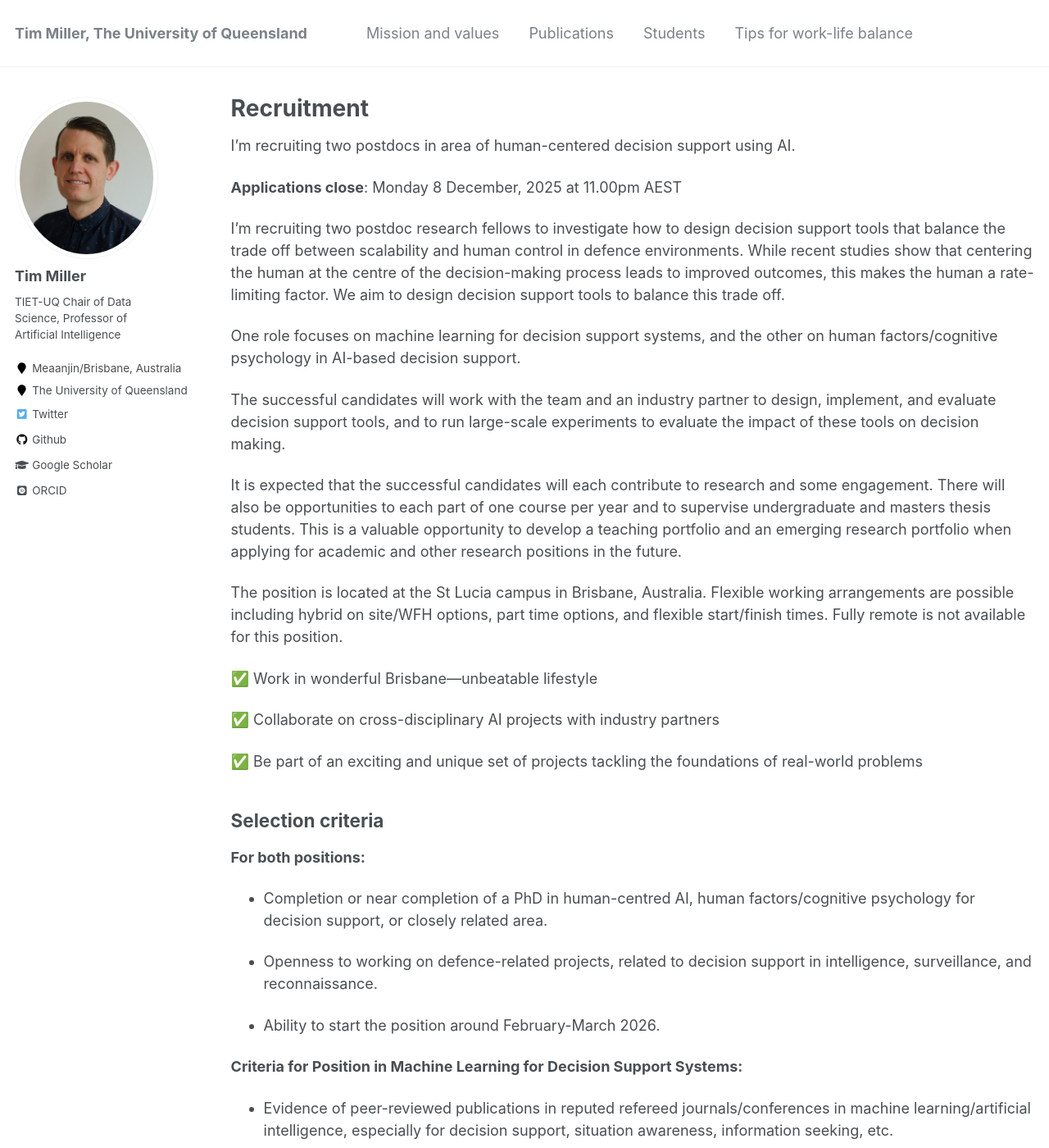
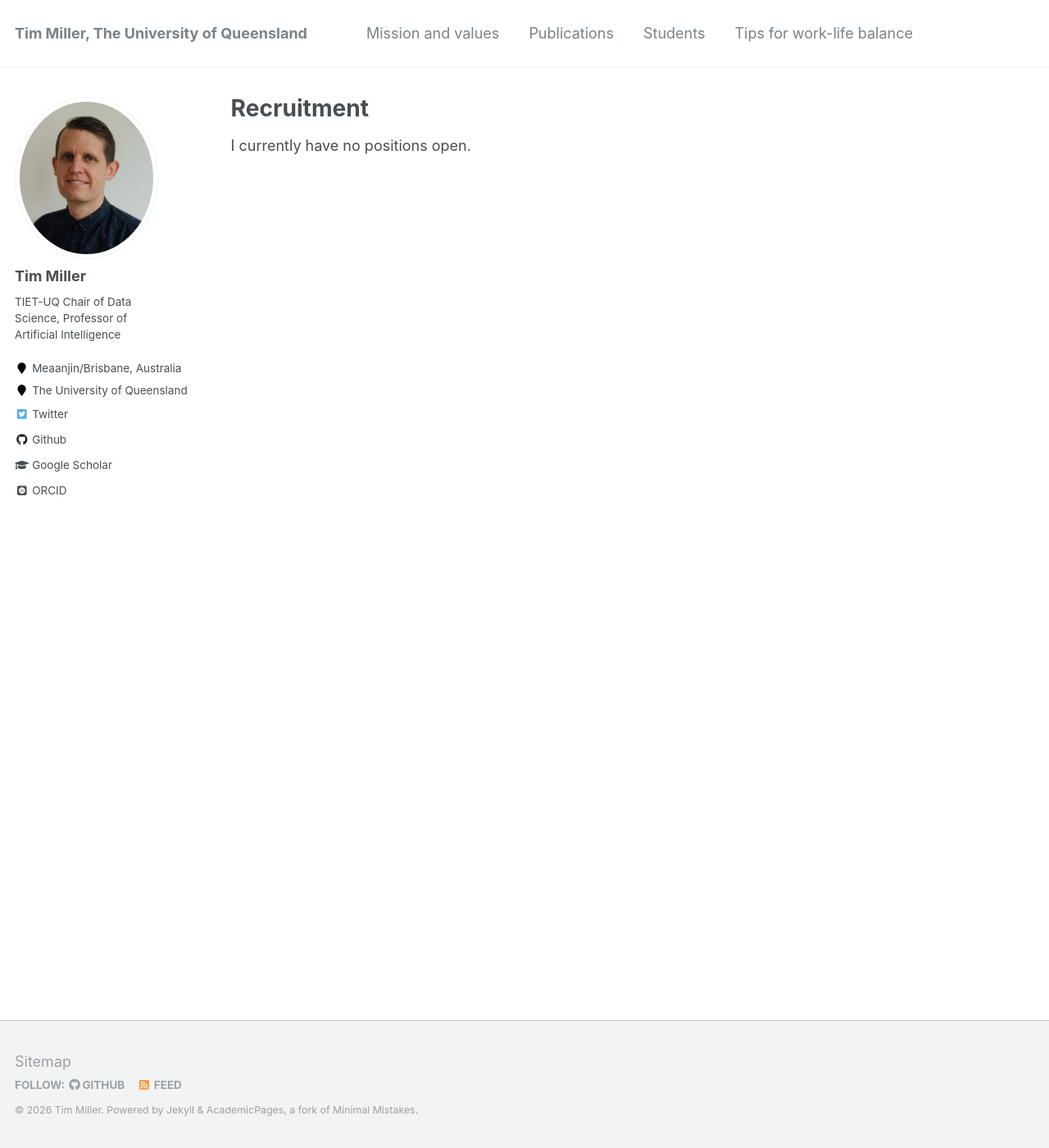
Before and after one commit to uqtmiller/uqtmiller.github.io, a Jekyll site: the page built from _pages/recruitment.md, in a window 1280 px wide and 1400 px high. Shown: the whole window at 82% size. Built offline with Jekyll 4.4.1, drawn with Linux system fonts in a browser that asks for light colours; some web fonts are replaced; some of the changed text lies outside the part shown.

Commit message:
Indicate no open positions on recruitment page
Updated recruitment page to indicate no open positions.

```diff
--- a/_pages/recruitment.md
+++ b/_pages/recruitment.md
@@ -5,6 +5,9 @@ permalink: /recruitment/
 author_profile: true
 ---
 
+I currently have no positions open.
+
+<!--
 I'm recruiting two postdocs in area of human-centered decision support using AI.
 
 **Applications close**: Monday 8 December, 2025 at 11.00pm AEST
@@ -60,3 +63,5 @@ Then, to submit an application and find more detail about the position, see the
 As part of your application, you will need to provide: (1) a resume/CV; and (2) brief responses to the selection criteria above.
 
 [Contact me](mailto:timothy.miller@uq.edu.au) if you have questions about the positions.
+
+-->
```
